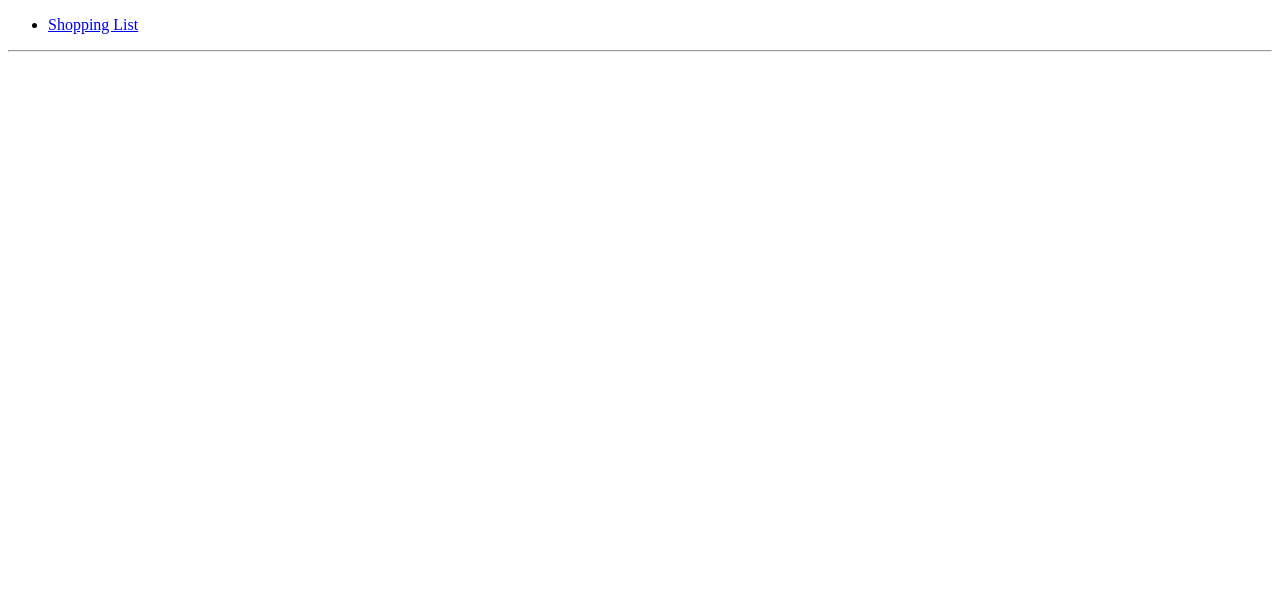
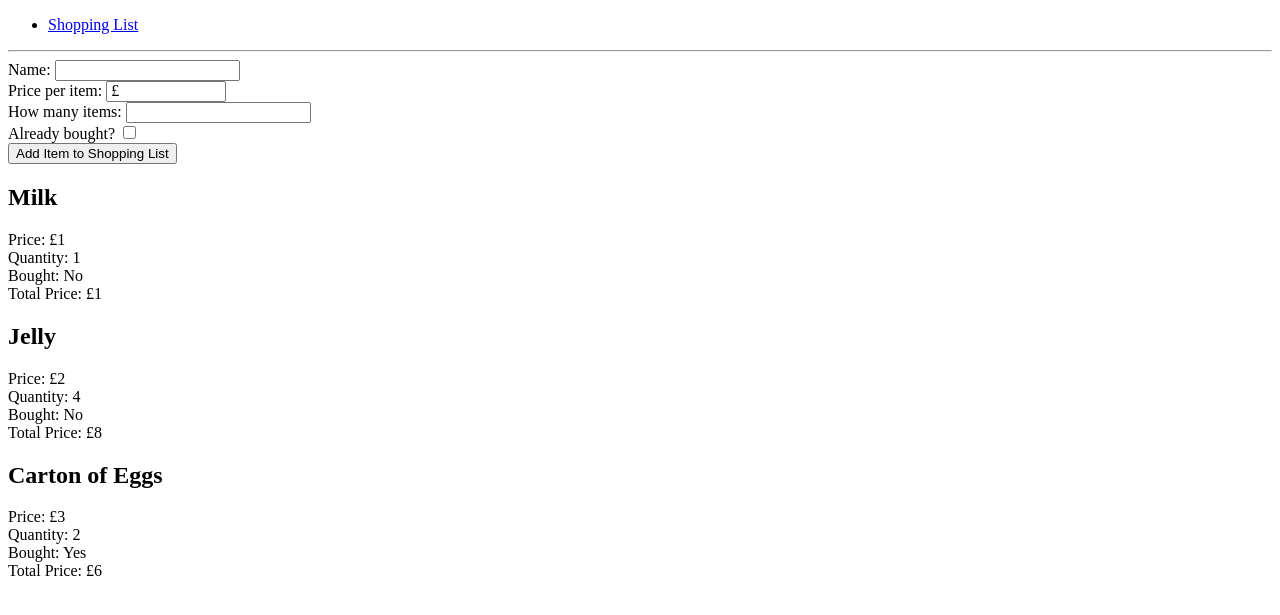
Before and after one commit to tomsdruvas/to_do_list_HW, a Flask app: page /items in a window 1280 px wide. Before the commit the part shown is almost empty. Shown: the top 615 px of the page. Run offline with Flask 2, Linux system fonts and the light colour scheme.

Commit message:
mvp finished

```diff
--- a/controllers/controller.py
+++ b/controllers/controller.py
@@ -1,4 +1,4 @@
-from flask import render_template
+from flask import render_template, request, redirect
 from app import app
 from models.item import *
 from models.items import *
@@ -6,3 +6,14 @@ from models.items import *
 @app.route('/items')
 def index():
     return render_template('index.html', title='Shopping list', items=items)
+
+
+@app.route('/items', methods=['POST'])
+def add_item():
+    name_of_item = request.form['name_of_item']
+    price_of_item = int(request.form['price_of_item'])
+    quantity = int(request.form['quantity'])
+    bought_status = True if 'bought_status' in request.form else False
+    newitem = Item(name_of_item, price_of_item, quantity, bought_status)
+    add_new_item(newitem)
+    return redirect('/items')
--- a/models/items.py
+++ b/models/items.py
@@ -2,7 +2,7 @@ from models.item import *
 
 item1 = Item("Milk", 1, 1, False)
 item2 = Item("Jelly", 2, 4, False)
-item3 = Item("Carton of Eggs", 3, 2, False)
+item3 = Item("Carton of Eggs", 3, 2, True)
 
 items = [item1, item2, item3]
 
--- /dev/null
+++ b/static/style.css
@@ -0,0 +1,16 @@
+p {
+     margin:0;
+ }
+
+.input-symbol {
+    position: relative;
+}
+.input-symbol input {
+    padding-left:18px;
+}
+.input-symbol:before {
+    position: absolute;
+    top: 0;
+    content:"£";
+    left: 5px;
+}
--- a/templates/base.html
+++ b/templates/base.html
@@ -4,6 +4,7 @@
     <meta charset="UTF-8">
     <meta http-equiv="X-UA-Compatible" content="IE=edge">
     <meta name="viewport" content="width=device-width, initial-scale=1.0">
+    <link rel="stylesheet" href="{{ url_for('static', filename='style.css') }}">
     <title>{{title}}</title>
 </head>
 <body>
--- a/templates/index.html
+++ b/templates/index.html
@@ -1,9 +1,30 @@
 {% extends "base.html" %}
 
 {% block content %}
+<form action="/items" method="post">
+<label for="name_of_item">Name:</label>
+<input type="text" name="name_of_item" id="name_of_item"><br>
+<label for="price_of_item">Price per item:</label>
+<span class="input-symbol">
+    <input type="number" min="0.00" name="price_of_item" id="price_of_item" max="10000.00" step="0.01">
+</span><br>
+<label for="quantity">How many items:</label>
+<input type="number" name="quantity" id="quantity"><br>
+<label for="recurring">Already bought?</label>
+<input type="checkbox" name="bought_status" id="bought_status" value="False"><br>
+<input type="submit" value="Add Item to Shopping List">
+</form>
 
 
 
+{% for item in items %}
+<h2>{{item.name_of_item}}</h2>
+<p>Price: £{{item.price_of_item}}</p>
+<p>Quantity: {{item.quantity}}</p>
+<p>Bought: {% if item.bought_status %} Yes {% else %} No {% endif %}</p>
+<p>Total Price: £{{item.quantity * item.price_of_item}}</p>
+
+{% endfor %}
 
 
 {% endblock %}
```
